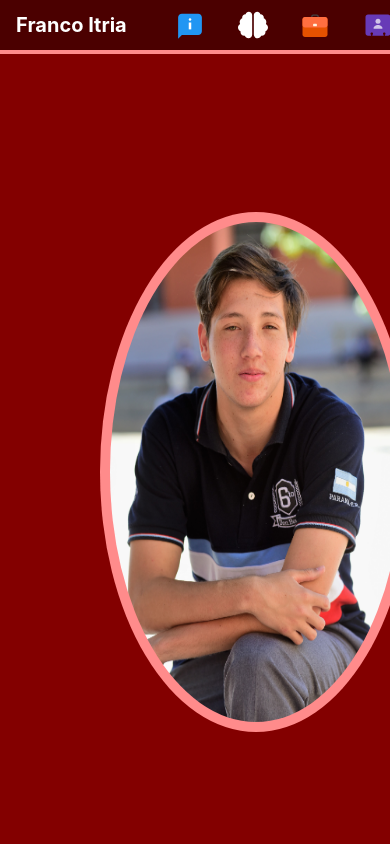
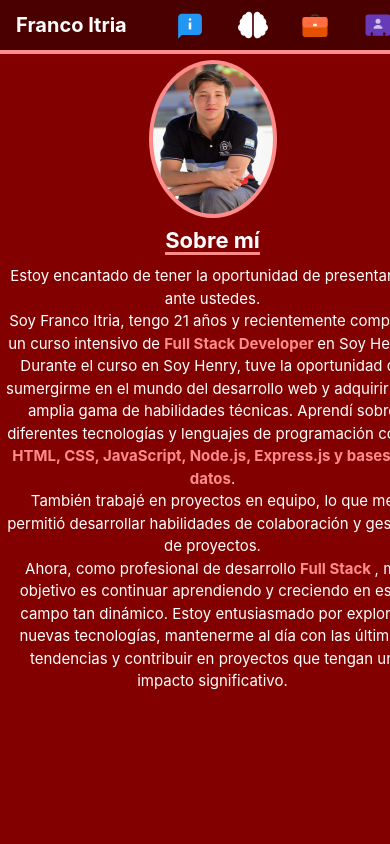
Before and after one commit to fran-itria/portafolio, a React (Create React App) app in the folder Front/: page / in a window 390 px wide. Shown: the top 844 px of the page. Built offline with nearby package versions, Linux system fonts and the light colour scheme.

Commit message:
about responsive

```diff
--- a/Front/src/components/about/about.module.css
+++ b/Front/src/components/about/about.module.css
@@ -1,12 +1,12 @@
-.about{
+.about {
     display: flex;
     flex-direction: row;
     justify-content: space-evenly;
     align-items: center;
-    width: 100%;
     height: 100vh
 }
-.img{
+
+.img {
     height: 500px;
     width: 500px;
     border-radius: 50%;
@@ -15,24 +15,50 @@
     background: rgb(255, 139, 139);
     padding: 10px;
 }
-.info{
+
+.info {
     display: flex;
     flex-direction: column;
     align-items: center;
     width: 100%;
-    color: white;
+    color: rgb(255, 255, 255);
 }
-b{
-    color: rgb(255, 139, 139);
+
+b {
+    color: rgb(255, 140, 140);
 }
-.title{
-   margin: 0;
-   border-bottom: solid rgb(255, 139, 139) 5px;
-   font-size: 40px;
-   margin-bottom: 10px;
-}
-.text{
+
+/* .title {
+    margin: 0;
+    border-bottom: solid rgb(255, 139, 139) 5px;
+    font-size: 40px;
+    margin-bottom: 10px;
+} */
+
+.text {
     margin-top: 0px;
     width: 70%;
     font-size: 20px;
 }
+
+@media (max-width: 425px) {
+    .about {
+        flex-direction: column;
+        align-items: center;
+        justify-content: flex-start;
+        width: 425px;
+    }
+
+    .img {
+        height: 150px;
+        width: 120px;
+        margin-left: 0px;
+        padding: 4px;
+        margin-top: 10px;
+    }
+
+    .text {
+        width: 100%;
+        font-size: 15px;
+    }
+}
```
